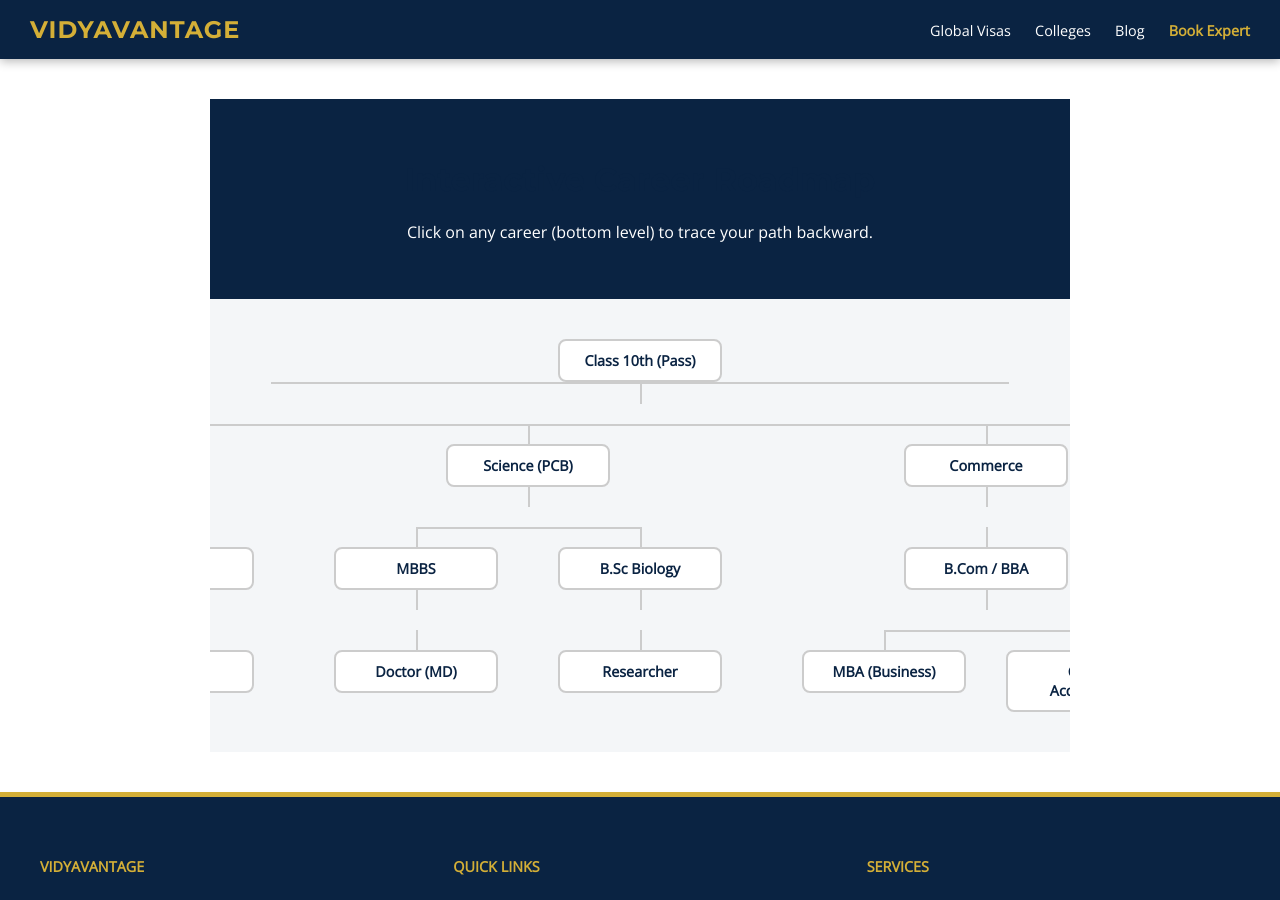
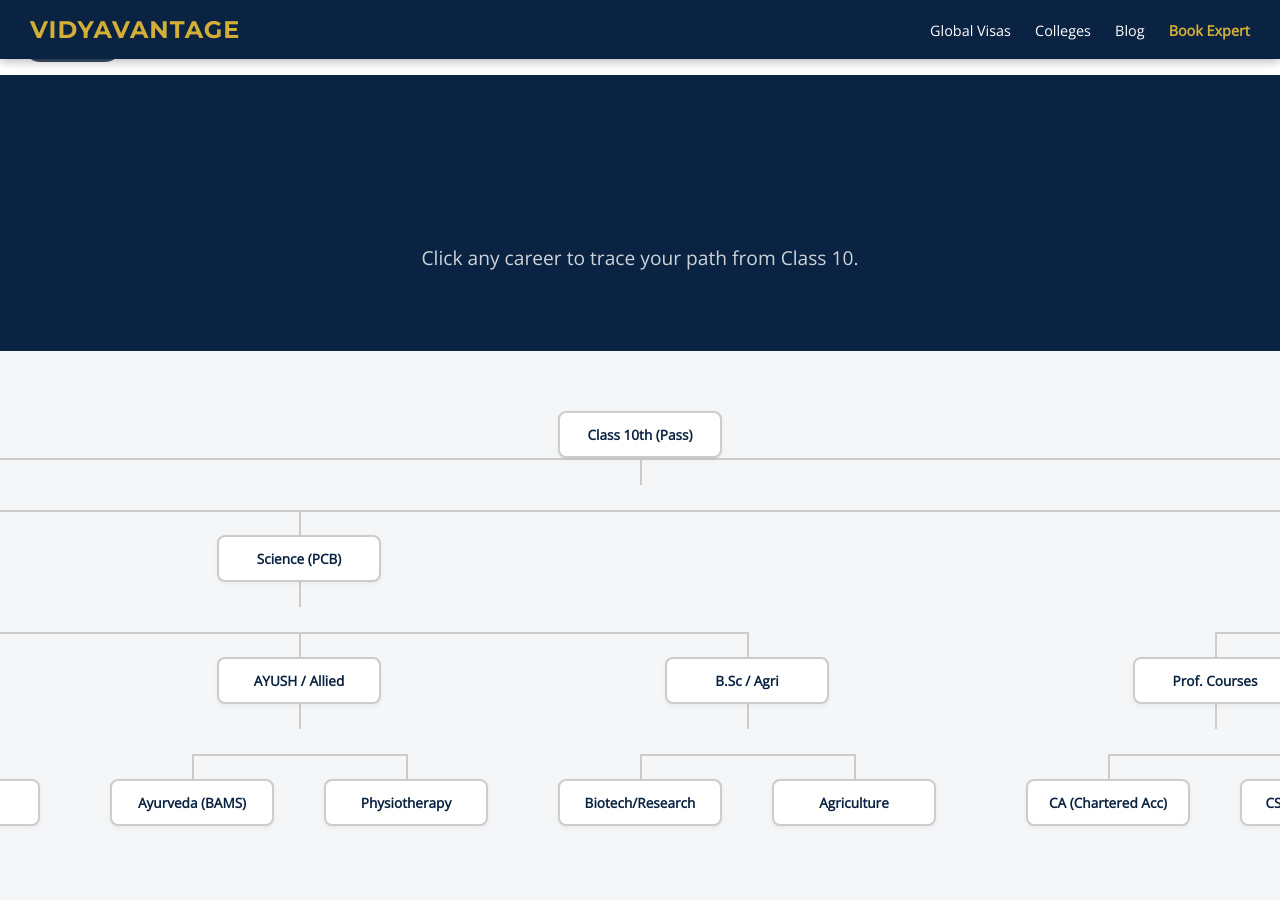
Before and after one commit to antoniovn96/vidyavantage.github.io, a Jekyll site: the page built from career-search.md, in a window 1280 px wide and 900 px high. Built offline with Jekyll 4.4.1, drawn with Linux system fonts in a browser that asks for light colours; some of the changed lines change nothing that is shown.

Commit message:
Update career-search.md

```diff
--- a/career-search.md
+++ b/career-search.md
@@ -1,88 +1,104 @@
 ---
 layout: default
-title: Interactive Career Mindmap
+title: Complete Career Roadmap
 permalink: /career-search/
 ---
 
 <style>
-  /* MINDMAP CONTAINER */
+  /* 1. FORCE FULL SCREEN (Override Default Layout) */
+  .main-content {
+    max-width: 100% !important;
+    padding: 0 !important;
+    margin: 0 !important;
+  }
+
+  body { overflow-x: hidden; }
+
+  /* 2. MINDMAP CONTAINER */
   .mindmap-wrapper {
     display: flex;
     flex-direction: column;
     align-items: center;
-    padding: 40px 20px;
+    padding: 60px 40px;
     background: #f4f6f8;
-    overflow-x: auto; /* Allow scrolling on mobile */
+    overflow-x: auto; /* Essential for wide trees */
+    min-height: 100vh;
+    width: 100%;
+    box-sizing: border-box;
   }
 
-  /* NODE STYLING */
+  /* 3. NODE STYLING */
   .node {
     border: 2px solid #ccc;
     background: white;
-    padding: 10px 20px;
+    padding: 12px 15px;
     border-radius: 8px;
     cursor: pointer;
-    font-size: 0.9rem;
+    font-size: 0.85rem;
     font-weight: bold;
     color: #0A2342;
     text-align: center;
     transition: all 0.3s;
     position: relative;
-    min-width: 120px;
-    margin: 0 10px;
+    min-width: 130px;
+    max-width: 160px;
+    margin: 0 15px;
     z-index: 2;
+    box-shadow: 0 2px 5px rgba(0,0,0,0.05);
   }
 
   .node:hover {
-    transform: scale(1.05);
-    box-shadow: 0 5px 15px rgba(0,0,0,0.1);
+    transform: scale(1.1);
+    box-shadow: 0 5px 15px rgba(0,0,0,0.2);
+    border-color: #D4AF37;
   }
 
-  /* ACTIVE STATE (The "Light Up" Effect) */
+  /* ACTIVE STATE (Light Up) */
   .node.active {
     border-color: #D4AF37;
     background: #0A2342;
     color: #D4AF37;
-    box-shadow: 0 0 15px rgba(212, 175, 55, 0.4);
+    box-shadow: 0 0 20px rgba(212, 175, 55, 0.6);
+    transform: scale(1.1);
   }
 
-  /* TREE LINES */
+  /* 4. TREE CONNECTORS (The Lines) */
   .level {
     display: flex;
     justify-content: center;
-    padding-top: 40px;
+    padding-top: 50px;
     position: relative;
+    width: max-content; /* Allows tree to expand horizontally */
   }
 
-  /* Vertical Lines */
+  /* Vertical Line coming down from parent */
   .level::before {
     content: '';
     position: absolute;
     top: 0;
     left: 50%;
     width: 2px;
-    height: 20px;
+    height: 25px;
     background: #ccc;
     z-index: 1;
   }
 
-  /* Horizontal Connectors handled by JS/Flex logic simplified for CSS tree */
   .branch {
     display: flex;
     flex-direction: column;
     align-items: center;
     position: relative;
-    padding: 20px 10px 0;
+    padding: 25px 10px 0;
   }
 
-  /* Lines connecting parent to children */
+  /* Connector Lines Logic */
   .branch::before {
     content: '';
     position: absolute;
     top: 0;
     left: 50%;
     width: 2px;
-    height: 20px;
+    height: 25px;
     background: #ccc;
   }
 
@@ -91,74 +107,91 @@ permalink: /career-search/
     position: absolute;
     top: 0;
     left: 0;
-    width: 50%; /* Covers half width to create T shape */
+    width: 50%;
     height: 2px;
     background: #ccc;
   }
+
+  /* Fix connectors for first/last children */
   .branch:first-child::after { left: 50%; width: 50%; }
   .branch:last-child::after { left: 0; width: 50%; }
-  .branch:only-child::after { display: none; } /* No horizontal line if only 1 child */
+  .branch:only-child::after { display: none; }
+  .branch:not(:first-child):not(:last-child)::after { width: 100%; left: 0; }
 
-  /* Remove top horizontal line for middle branches */
-  .branch:not(:first-child):not(:last-child)::after {
-    width: 100%;
-    left: 0;
-  }
-
-  /* INFO PANEL (Popup) */
+  /* 5. INFO PANEL (Popup) */
   .info-panel {
     position: fixed;
-    bottom: 20px;
-    right: 20px;
-    width: 300px;
+    bottom: 30px;
+    right: 30px;
+    width: 320px;
     background: white;
-    border-left: 5px solid #D4AF37;
-    box-shadow: 0 5px 20px rgba(0,0,0,0.2);
-    padding: 20px;
-    border-radius: 8px;
-    display: none; /* Hidden by default */
-    z-index: 100;
-    animation: slideIn 0.3s;
+    border-left: 6px solid #D4AF37;
+    box-shadow: 0 10px 40px rgba(0,0,0,0.3);
+    padding: 25px;
+    border-radius: 12px;
+    display: none;
+    z-index: 1000;
+    animation: slideIn 0.4s cubic-bezier(0.175, 0.885, 0.32, 1.275);
   }
 
   @keyframes slideIn {
-    from { transform: translateX(100%); opacity: 0; }
+    from { transform: translateX(120%); opacity: 0; }
     to { transform: translateX(0); opacity: 1; }
   }
 
-  .info-title { font-size: 1.2rem; color: #0A2342; margin-top: 0; }
-  .info-tag { background: #eee; padding: 2px 8px; border-radius: 4px; font-size: 0.8rem; margin-right: 5px; }
+  .info-title { font-size: 1.4rem; color: #0A2342; margin-top: 0; border-bottom: 2px solid #eee; padding-bottom: 10px; margin-bottom: 15px; }
 
-  /* HIGHLIGHTED PATH LINES (Advanced CSS) */
-  .branch.path-active > .node { border-color: #D4AF37; }
-  .branch.path-active::before { background: #D4AF37; }
+  /* BACK BUTTON */
+  .back-btn {
+    position: fixed;
+    top: 20px;
+    left: 20px;
+    background: rgba(10, 35, 66, 0.8);
+    color: white;
+    padding: 10px 20px;
+    border-radius: 50px;
+    text-decoration: none;
+    font-weight: bold;
+    backdrop-filter: blur(5px);
+    z-index: 500;
+  }
 </style>
 
-<div style="text-align: center; padding: 40px 20px; background: #0A2342; color: white;">
-  <h1>Interactive Career Roadmap</h1>
-  <p>Click on any career (bottom level) to trace your path backward.</p>
+<a href="{{ '/' | relative_url }}" class="back-btn">← Home</a>
+
+<div style="text-align: center; padding: 60px 20px; background: #0A2342; color: white;">
+  <h1 style="font-size: 3rem; margin-bottom: 10px;">The Complete Roadmap</h1>
+  <p style="font-size: 1.2rem; opacity: 0.8;">Click any career to trace your path from Class 10.</p>
 </div>
 
 <div class="mindmap-wrapper">
 
   <div class="node" id="root" onclick="selectNode('root', null)">Class 10th (Pass)</div>
 
-  <div class="level" style="border-top: 2px solid #ccc; width: 90%;">
+  <div class="level" style="border-top: 2px solid #ccc; min-width: 80%;">
 
     <div class="branch">
       <div class="node" id="pcm" onclick="selectNode('pcm', 'root')">Science (PCM)</div>
       <div class="level">
         <div class="branch">
-          <div class="node" id="btech" onclick="selectNode('btech', 'pcm')">B.Tech (Engg)</div>
+          <div class="node" id="btech" onclick="selectNode('btech', 'pcm')">B.Tech (Engineering)</div>
           <div class="level">
-            <div class="branch"><div class="node" id="soft_eng" onclick="selectNode('soft_eng', 'btech')">Software Engineer</div></div>
-            <div class="branch"><div class="node" id="civil_eng" onclick="selectNode('civil_eng', 'btech')">Civil Engineer</div></div>
+             <div class="branch"><div class="node" id="cse" onclick="selectNode('cse', 'btech')">Software/IT</div></div>
+             <div class="branch"><div class="node" id="mech" onclick="selectNode('mech', 'btech')">Mechanical</div></div>
           </div>
         </div>
         <div class="branch">
           <div class="node" id="barch" onclick="selectNode('barch', 'pcm')">B.Arch</div>
           <div class="level">
              <div class="branch"><div class="node" id="architect" onclick="selectNode('architect', 'barch')">Architect</div></div>
+          </div>
+        </div>
+        <div class="branch">
+          <div class="node" id="aviation" onclick="selectNode('aviation', 'pcm')">Aviation / Defense</div>
+          <div class="level">
+             <div class="branch"><div class="node" id="pilot" onclick="selectNode('pilot', 'aviation')">Commercial Pilot</div></div>
+             <div class="branch"><div class="node" id="navy" onclick="selectNode('navy', 'aviation')">Merchant Navy</div></div>
+             <div class="branch"><div class="node" id="nda" onclick="selectNode('nda', 'aviation')">Defense (NDA)</div></div>
           </div>
         </div>
       </div>
@@ -168,15 +201,24 @@ permalink: /career-search/
       <div class="node" id="pcb" onclick="selectNode('pcb', 'root')">Science (PCB)</div>
       <div class="level">
         <div class="branch">
-          <div class="node" id="mbbs" onclick="selectNode('mbbs', 'pcb')">MBBS</div>
+          <div class="node" id="mbbs" onclick="selectNode('mbbs', 'pcb')">MBBS / BDS</div>
           <div class="level">
             <div class="branch"><div class="node" id="doctor" onclick="selectNode('doctor', 'mbbs')">Doctor (MD)</div></div>
+            <div class="branch"><div class="node" id="dentist" onclick="selectNode('dentist', 'mbbs')">Dentist</div></div>
           </div>
         </div>
         <div class="branch">
-          <div class="node" id="bsc_bio" onclick="selectNode('bsc_bio', 'pcb')">B.Sc Biology</div>
+          <div class="node" id="ayush" onclick="selectNode('ayush', 'pcb')">AYUSH / Allied</div>
           <div class="level">
-            <div class="branch"><div class="node" id="researcher" onclick="selectNode('researcher', 'bsc_bio')">Researcher</div></div>
+            <div class="branch"><div class="node" id="ayurveda" onclick="selectNode('ayurveda', 'ayush')">Ayurveda (BAMS)</div></div>
+            <div class="branch"><div class="node" id="physio" onclick="selectNode('physio', 'ayush')">Physiotherapy</div></div>
+          </div>
+        </div>
+        <div class="branch">
+          <div class="node" id="bsc_bio" onclick="selectNode('bsc_bio', 'pcb')">B.Sc / Agri</div>
+          <div class="level">
+            <div class="branch"><div class="node" id="biotech" onclick="selectNode('biotech', 'bsc_bio')">Biotech/Research</div></div>
+            <div class="branch"><div class="node" id="agriculture" onclick="selectNode('agriculture', 'bsc_bio')">Agriculture</div></div>
           </div>
         </div>
       </div>
@@ -186,10 +228,17 @@ permalink: /career-search/
       <div class="node" id="comm" onclick="selectNode('comm', 'root')">Commerce</div>
       <div class="level">
         <div class="branch">
+          <div class="node" id="prof_courses" onclick="selectNode('prof_courses', 'comm')">Prof. Courses</div>
+          <div class="level">
+            <div class="branch"><div class="node" id="ca" onclick="selectNode('ca', 'prof_courses')">CA (Chartered Acc)</div></div>
+            <div class="branch"><div class="node" id="cs" onclick="selectNode('cs', 'prof_courses')">CS (Company Sec)</div></div>
+          </div>
+        </div>
+        <div class="branch">
           <div class="node" id="bcom" onclick="selectNode('bcom', 'comm')">B.Com / BBA</div>
           <div class="level">
             <div class="branch"><div class="node" id="mba" onclick="selectNode('mba', 'bcom')">MBA (Business)</div></div>
-            <div class="branch"><div class="node" id="ca" onclick="selectNode('ca', 'bcom')">Chart. Accountant</div></div>
+            <div class="branch"><div class="node" id="bank" onclick="selectNode('bank', 'bcom')">Banking/Finance</div></div>
           </div>
         </div>
       </div>
@@ -199,10 +248,18 @@ permalink: /career-search/
       <div class="node" id="arts" onclick="selectNode('arts', 'root')">Arts / Humanities</div>
       <div class="level">
         <div class="branch">
-          <div class="node" id="ba" onclick="selectNode('ba', 'arts')">B.A (Pol Sci/Hist)</div>
+          <div class="node" id="ba" onclick="selectNode('ba', 'arts')">B.A (Pol/Hist)</div>
           <div class="level">
-            <div class="branch"><div class="node" id="ias" onclick="selectNode('ias', 'ba')">IAS / IPS (UPSC)</div></div>
-            <div class="branch"><div class="node" id="lawyer" onclick="selectNode('lawyer', 'ba')">Lawyer (LLB)</div></div>
+            <div class="branch"><div class="node" id="ias" onclick="selectNode('ias', 'ba')">UPSC (IAS/IPS)</div></div>
+            <div class="branch"><div class="node" id="psych" onclick="selectNode('psych', 'ba')">Psychology</div></div>
+          </div>
+        </div>
+        <div class="branch">
+          <div class="node" id="creative" onclick="selectNode('creative', 'arts')">Creative / Law</div>
+          <div class="level">
+            <div class="branch"><div class="node" id="lawyer" onclick="selectNode('lawyer', 'creative')">Law (BA LLB)</div></div>
+            <div class="branch"><div class="node" id="design" onclick="selectNode('design', 'creative')">Design (NIFT/NID)</div></div>
+            <div class="branch"><div class="node" id="journ" onclick="selectNode('journ', 'creative')">Journalism</div></div>
           </div>
         </div>
       </div>
@@ -212,64 +269,85 @@ permalink: /career-search/
 </div>
 
 <div id="info-box" class="info-panel">
-  <button onclick="closeInfo()" style="float:right; background:none; border:none; font-size:1.2rem; cursor:pointer;">&times;</button>
+  <button onclick="closeInfo()" style="float:right; background:none; border:none; font-size:1.5rem; cursor:pointer; color:#999;">&times;</button>
   <h3 id="panel-title" class="info-title">Career Title</h3>
-  <p><strong>⏱️ Duration:</strong> <span id="panel-time"></span></p>
-  <p><strong>📝 Exams/Marks:</strong> <span id="panel-exam"></span></p>
-  <hr style="border:0; border-top:1px solid #eee;">
-  <p id="panel-desc" style="font-size:0.9rem; color:#555;">Description goes here.</p>
-  <a href="{{ '/book-expert/' | relative_url }}" class="btn" style="background:#0A2342; color:white; padding:5px 10px; font-size:0.8rem; text-decoration:none; display:block; text-align:center; margin-top:10px; border-radius:4px;">Get Guidance</a>
+
+  <div style="margin-bottom:15px;">
+    <p style="margin:5px 0; font-size:0.9rem;"><strong>⏱️ Duration:</strong> <span id="panel-time"></span></p>
+    <p style="margin:5px 0; font-size:0.9rem;"><strong>📝 Key Exams:</strong> <span id="panel-exam" style="color:#D4AF37; font-weight:bold;"></span></p>
+  </div>
+
+  <p id="panel-desc" style="font-size:0.95rem; line-height:1.6; color:#555;">Description goes here.</p>
+
+  <a href="{{ '/book-expert/' | relative_url }}" class="btn" style="background:#0A2342; color:white; padding:12px; font-size:0.9rem; text-decoration:none; display:block; text-align:center; margin-top:20px; border-radius:50px; font-weight:bold;">Talk to an Expert</a>
 </div>
 
 <script>
-  // --- DATA DATABASE ---
+  // --- COMPLETE DATABASE ---
   const careerData = {
-    "root": { title: "Class 10th", time: "1 Year", exam: "Board Exams (min 50%)", desc: "The foundation. Focus on Math and Science if you want Engineering/Medical." },
+    "root": { title: "Class 10th", time: "1 Year", exam: "Board Exams", desc: "The first major milestone. Your stream selection here determines 80% of your future options." },
 
-    // STREAMS
-    "pcm": { title: "Science (PCM)", time: "2 Years (11th & 12th)", exam: "Min 75% for IITs", desc: "Physics, Chemistry, Maths. The hardest stream, opens Engineering & Architecture." },
-    "pcb": { title: "Science (PCB)", time: "2 Years (11th & 12th)", exam: "Min 50% for NEET", desc: "Physics, Chemistry, Biology. The path for Doctors, Dentists, and Zoologists." },
-    "comm": { title: "Commerce", time: "2 Years", exam: "Min 60% for Top Colleges", desc: "Business, Accounts, Economics. Good for Finance, Banking, and Management." },
-    "arts": { title: "Arts / Humanities", time: "2 Years", exam: "Cutoffs vary", desc: "History, Pol Sci, Psychology. The best foundation for UPSC/Civil Services & Law." },
+    // LEVEL 1: STREAMS
+    "pcm": { title: "Science (PCM)", time: "2 Years", exam: "Min 75% for IITs", desc: "Physics, Chemistry, Maths. Required for Engineering, Architecture, Pilot, and Defense (Navy/Air Force)." },
+    "pcb": { title: "Science (PCB)", time: "2 Years", exam: "Min 50% for NEET", desc: "Physics, Chemistry, Biology. Required for Medicine, Dentistry, Ayurveda, and Biotechnology." },
+    "comm": { title: "Commerce", time: "2 Years", exam: "Min 60% for Top Colleges", desc: "Accounts, Business, Economics. The path for Finance, Banking, Management, and Corporate Law." },
+    "arts": { title: "Arts / Humanities", time: "2 Years", exam: "Varies", desc: "History, Pol Sci, Sociology, Psych. The strongest foundation for UPSC (IAS), Law, and Design." },
 
-    // DEGREES
-    "btech": { title: "B.Tech / B.E", time: "4 Years", exam: "JEE Mains / Advanced", desc: "Bachelor of Technology. Core engineering degree." },
-    "barch": { title: "B.Arch", time: "5 Years", exam: "NATA / JEE Paper 2", desc: "Bachelor of Architecture. Design buildings and spaces." },
-    "mbbs": { title: "MBBS", time: "5.5 Years", exam: "NEET UG", desc: "Bachelor of Medicine. Requires intense study and hospital internship." },
-    "bsc_bio": { title: "B.Sc", time: "3 Years", exam: "CUET", desc: "Bachelor of Science. Pure science degree for research or teaching." },
-    "bcom": { title: "B.Com / BBA", time: "3-4 Years", exam: "CUET / IPMAT", desc: "Bachelor of Commerce or Business Admin. Foundation for corporate jobs." },
-    "ba": { title: "Bachelor of Arts", time: "3-4 Years", exam: "CUET", desc: "Undergraduate degree in Humanities subjects." },
+    // LEVEL 2: DEGREES/GROUPS
+    "btech": { title: "B.Tech / B.E", time: "4 Years", exam: "JEE Mains / Advanced", desc: "The most popular degree. Core engineering options include CS, Mechanical, Civil, and Electrical." },
+    "barch": { title: "B.Arch", time: "5 Years", exam: "NATA / JEE Paper 2", desc: "Architecture & Design. Combines artistic skill with engineering physics." },
+    "aviation": { title: "Aviation & Defense", time: "Varies", exam: "NDA / DGCA", desc: "Specialized training for Pilots, Merchant Navy officers, and Armed Forces." },
 
-    // CAREERS
-    "soft_eng": { title: "Software Engineer", time: "Entry Level", exam: "Coding Interviews", desc: "Build apps, websites, and AI systems. High demand globally." },
-    "civil_eng": { title: "Civil Engineer", time: "Entry Level", exam: "GATE (for PSU)", desc: "Build bridges, dams, and roads. Government jobs available." },
-    "architect": { title: "Licensed Architect", time: "Professional", exam: "COA Registration", desc: "Design homes and corporate offices. Creative + Technical." },
-    "doctor": { title: "Doctor (MD/MS)", time: "3 Years (Post MBBS)", exam: "NEET PG", desc: "Specialist doctor (Cardiologist, Surgeon, etc.). High respect." },
-    "researcher": { title: "Scientist / Researcher", time: "PhD (3-5 Years)", exam: "NET / JRF", desc: "Work in labs discovering new biology or medicines." },
-    "mba": { title: "MBA", time: "2 Years", exam: "CAT / GMAT", desc: "Master of Business Admin. For Management, CEO roles, and Marketing." },
-    "ca": { title: "Chartered Accountant", time: "4-5 Years", exam: "ICAI Exams", desc: "Expert in Audit and Tax. Very tough exams, high salary." },
-    "ias": { title: "IAS / IPS Officer", time: "Preparation (1-2 Yrs)", exam: "UPSC CSE", desc: "Civil Services. Run the government administration." },
-    "lawyer": { title: "Lawyer / Judge", time: "3 Years (LLB)", exam: "CLAT", desc: "Legal practice in courts or corporate firms." }
+    "mbbs": { title: "MBBS / BDS", time: "5.5 Years", exam: "NEET UG", desc: "Bachelor of Medicine/Surgery or Dentistry. Requires intense dedication and hospital internships." },
+    "ayush": { title: "AYUSH / Allied Health", time: "4-5 Years", exam: "NEET / CET", desc: "Alternative medicine (Ayurveda, Homeopathy) and Allied fields like Physiotherapy." },
+    "bsc_bio": { title: "B.Sc Pure Science", time: "3-4 Years", exam: "CUET", desc: "Research-oriented degrees in Biology, Zoology, Botany, or Agriculture." },
+
+    "prof_courses": { title: "Professional Certifications", time: "3-5 Years", exam: "ICAI / ICSI", desc: "Distance/Correspondence courses that you can do alongside B.Com. Very high value." },
+    "bcom": { title: "B.Com / BBA", time: "3-4 Years", exam: "CUET / IPMAT", desc: "General graduation for business roles. BBA is better for management; B.Com for finance." },
+
+    "ba": { title: "Bachelor of Arts", time: "3-4 Years", exam: "CUET", desc: "Degrees in History, Pol Sci, etc. Ideal for Civil Services preparation." },
+    "creative": { title: "Creative & Legal", time: "3-5 Years", exam: "CLAT / NIFT", desc: "Specialized degrees for Law (5-Year Integrated) or Design/Fashion." },
+
+    // LEVEL 3: CAREERS
+    "cse": { title: "Software Engineer", time: "Job Ready", exam: "Coding Interviews", desc: "Build apps, AI, and websites. Highest starting salaries in the market." },
+    "mech": { title: "Mechanical Engineer", time: "Job Ready", exam: "GATE (for PSU)", desc: "Design machines, cars, and robotics. Evergreen field." },
+    "architect": { title: "Architect", time: "Professional License", exam: "COA Reg", desc: "Design sustainable buildings and smart cities." },
+    "pilot": { title: "Commercial Pilot", time: "18-24 Months", exam: "DGCA CPL", desc: "Fly for airlines like Indigo/Air India. Expensive training (₹40L+) but high ROI." },
+    "navy": { title: "Merchant Navy", time: "3-4 Years", exam: "IMU-CET", desc: "Work on cargo ships. Stay at sea for 6 months. Tax-free high salary." },
+    "nda": { title: "Defense Officer", time: "3 Years Training", exam: "SSB Interview", desc: "Join Army/Navy/Air Force as an Officer. Ultimate prestige and job security." },
+
+    "doctor": { title: "Doctor (MD/MS)", time: "+3 Years PG", exam: "NEET PG", desc: "Specialist doctor. Requires lifelong learning but offers immense respect." },
+    "dentist": { title: "Dentist", time: "Practice Ready", exam: "NEET MDS", desc: "Open your own clinic or work in hospitals. Good work-life balance." },
+    "ayurveda": { title: "Ayurvedic Doctor", time: "Practice Ready", exam: "AIAPGET", desc: "Growing field in holistic health and wellness tourism." },
+    "physio": { title: "Physiotherapist", time: "4.5 Years", exam: "CET", desc: "Rehab expert for sports injuries and post-surgery recovery." },
+    "biotech": { title: "Biotechnologist", time: "Masters/PhD", exam: "GATE / JAM", desc: "Work in pharma companies developing vaccines and medicines." },
+    "agriculture": { title: "Agriculture Officer", time: "4 Years", exam: "ICAR AIEEA", desc: "Scientific farming, government research, and agro-business." },
+
+    "ca": { title: "Chartered Accountant", time: "5 Years", exam: "CA Final", desc: "Expert in Audit and Tax. The highest authority in Indian finance." },
+    "cs": { title: "Company Secretary", time: "3-4 Years", exam: "CS Professional", desc: "Corporate governance expert. Ensures companies follow legal rules." },
+    "mba": { title: "MBA", time: "2 Years", exam: "CAT / GMAT", desc: "Master of Business Admin. Essential for CEO, Marketing Head, and HR roles." },
+    "bank": { title: "Investment Banker", time: "High Stress", exam: "CFA / MBA", desc: "Manage mergers, acquisitions, and stock markets. Very high pay." },
+
+    "ias": { title: "IAS / IPS", time: "Prep (1-3 Yrs)", exam: "UPSC CSE", desc: "Run the country's administration or police force. The toughest exam in India." },
+    "psych": { title: "Psychologist", time: "MA + M.Phil", exam: "RCI License", desc: "Clinical therapy or corporate HR. Mental health is a booming sector." },
+    "lawyer": { title: "Lawyer / Judge", time: "5 Years", exam: "CLAT", desc: "Corporate law (high money) or Litigation (court practice)." },
+    "design": { title: "Fashion/Product Design", time: "4 Years", exam: "NIFT / NID", desc: "Design clothes, apps (UX), or cars. For the creatively gifted." },
+    "journ": { title: "Journalist / Mass Comm", time: "3 Years", exam: "Media Entrances", desc: "News anchoring, digital content, and PR management." }
   };
 
   // --- LOGIC ---
   function selectNode(id, parentId) {
-    // 1. Reset all nodes
     document.querySelectorAll('.node').forEach(n => n.classList.remove('active'));
 
-    // 2. Light up current node
     const current = document.getElementById(id);
     if(current) current.classList.add('active');
 
-    // 3. Trace Backwards (The "Light Up" Logic)
+    // Trace Backwards
     let pid = parentId;
     while(pid) {
       const pNode = document.getElementById(pid);
       if(pNode) {
         pNode.classList.add('active');
-        // Find the next parent
-        // (This is a simplified lookup since we hardcoded onclicks.
-        // In a dynamic app, we'd use a parent-map)
         pid = pNode.getAttribute('onclick').match(/'([^']*)'\)$/)[1];
         if(pid === 'null') pid = null;
       } else {
@@ -277,7 +355,7 @@ permalink: /career-search/
       }
     }
 
-    // 4. Show Info Panel
+    // Show Info
     const data = careerData[id];
     if(data) {
       document.getElementById('panel-title').innerText = data.title;
```
